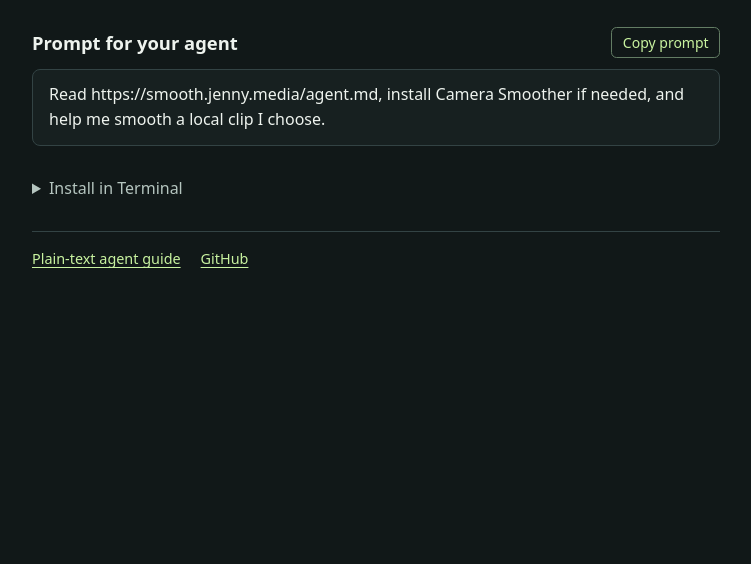
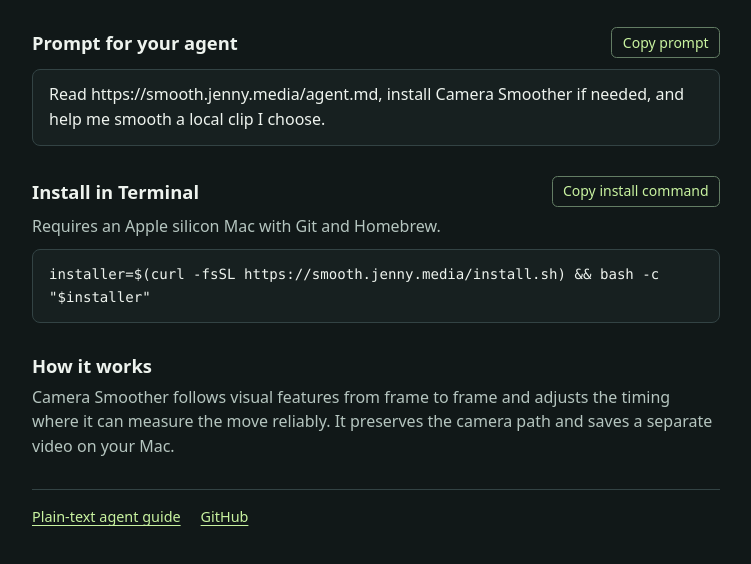
Before and after one commit to Jenny-Media/camera-smoother, a plain HTML site: page site/index.html in a window 1280 px wide. Shown: the part 176-740 px from the top of the page, without its empty margins (264-1015 px from the left). Drawn offline with Linux system fonts and the light colour scheme.

Commit message:
Show the Terminal installer and explain retiming

```diff
--- a/site/copy.js
+++ b/site/copy.js
@@ -3,7 +3,7 @@ if (navigator.clipboard?.writeText) {
     button.hidden = false;
     button.addEventListener('click', async () => {
       const text = document.getElementById(button.dataset.copy);
-      const feedback = button.closest('section, details').querySelector('[role="status"]');
+      const feedback = button.closest('section').querySelector('[role="status"]');
       try {
         await navigator.clipboard.writeText(text.textContent);
         feedback.textContent = 'Copied.';
--- a/site/index.html
+++ b/site/index.html
@@ -26,13 +26,20 @@
       <p class="copy-status" role="status"></p>
     </section>
 
-    <details>
-      <summary>Install in Terminal</summary>
+    <section aria-labelledby="install-heading">
+      <div class="section-heading">
+        <h2 id="install-heading">Install in Terminal</h2>
+        <button type="button" data-copy="install-command" hidden>Copy install command</button>
+      </div>
       <p>Requires an Apple silicon Mac with Git and Homebrew.</p>
       <pre><code id="install-command">installer=$(curl -fsSL https://smooth.jenny.media/install.sh) &amp;&amp; bash -c "$installer"</code></pre>
-      <button type="button" data-copy="install-command" hidden>Copy install command</button>
       <p class="copy-status" role="status"></p>
-    </details>
+    </section>
+
+    <section aria-labelledby="how-heading">
+      <h2 id="how-heading">How it works</h2>
+      <p>Camera Smoother follows visual features from frame to frame and adjusts the timing where it can measure the move reliably. It preserves the camera path and saves a separate video on your Mac.</p>
+    </section>
 
     <footer>
       <a href="/agent.md">Plain-text agent guide</a>
--- a/site/style.css
+++ b/site/style.css
@@ -35,12 +35,9 @@ p { color: var(--muted); }
   margin-top: .7rem;
   font-size: clamp(1.05rem, 3vw, 1.25rem);
 }
-section, details { margin-top: 1.9rem; }
+section { margin-top: 1.9rem; }
 h2 { font-size: 1.15rem; line-height: 1.3; }
-details p { margin-top: .45rem; }
-details button { margin-top: .65rem; }
-summary { width: fit-content; cursor: pointer; color: var(--muted); }
-summary:hover { color: var(--ink); }
+section > p { margin-top: .45rem; }
 
 .section-heading {
   display: flex;
```
